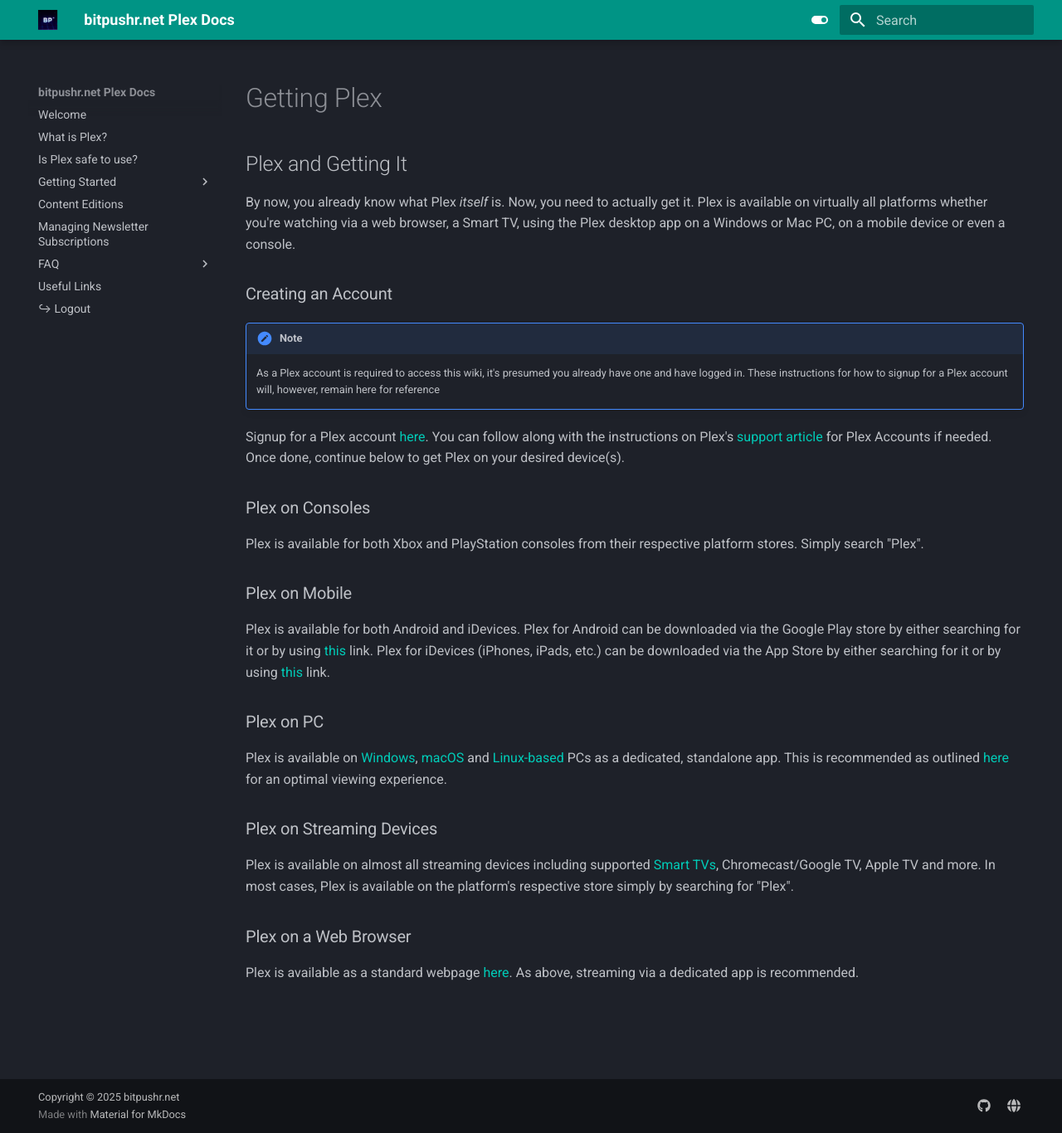
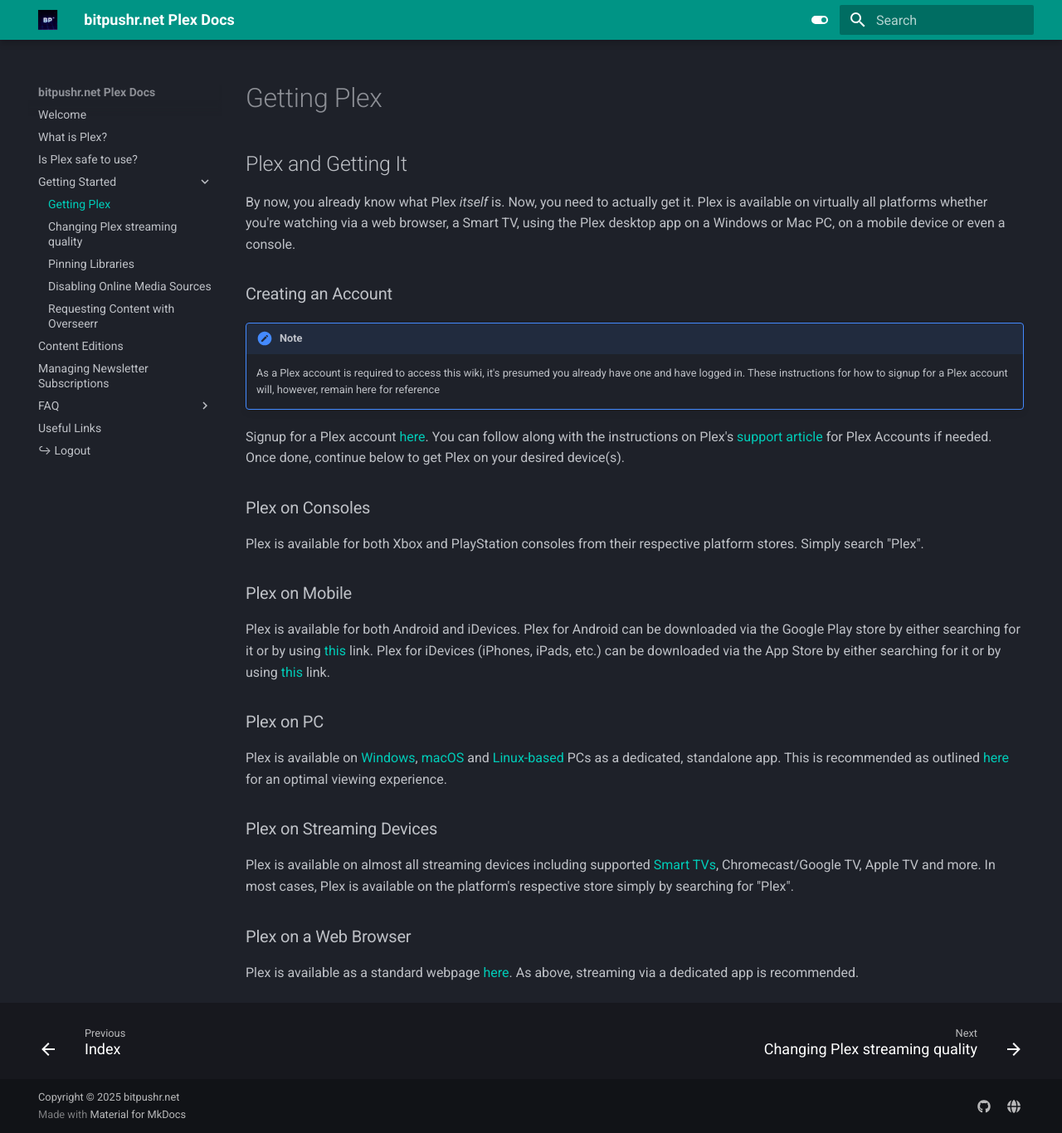
Before and after one commit to bitpushr/plexdocs, an MkDocs documentation site: the page built from docs/getting-started/getting-plex.md, in a window 1280 px wide and 1366 px high. Shown: the whole window at 83% size. Built offline with MkDocs 1.6.1 and Material for MkDocs 9.7.7, drawn with Linux system fonts in a browser that asks for light colours.

Commit message:
Add getting plex to nav

```diff
--- a/mkdocs.yml
+++ b/mkdocs.yml
@@ -38,6 +38,7 @@
   - Is Plex safe to use?: plex-safety.md
   - Getting Started:
     - Index: getting-started/index.md
+    - Getting Plex: getting-started/getting-plex.md
     - Changing Plex streaming quality: getting-started/changing-stream-quality.md
     - Pinning Libraries: getting-started/pinning-libraries.md
     - Disabling Online Media Sources: getting-started/disabling-online-media-sources.md
```
